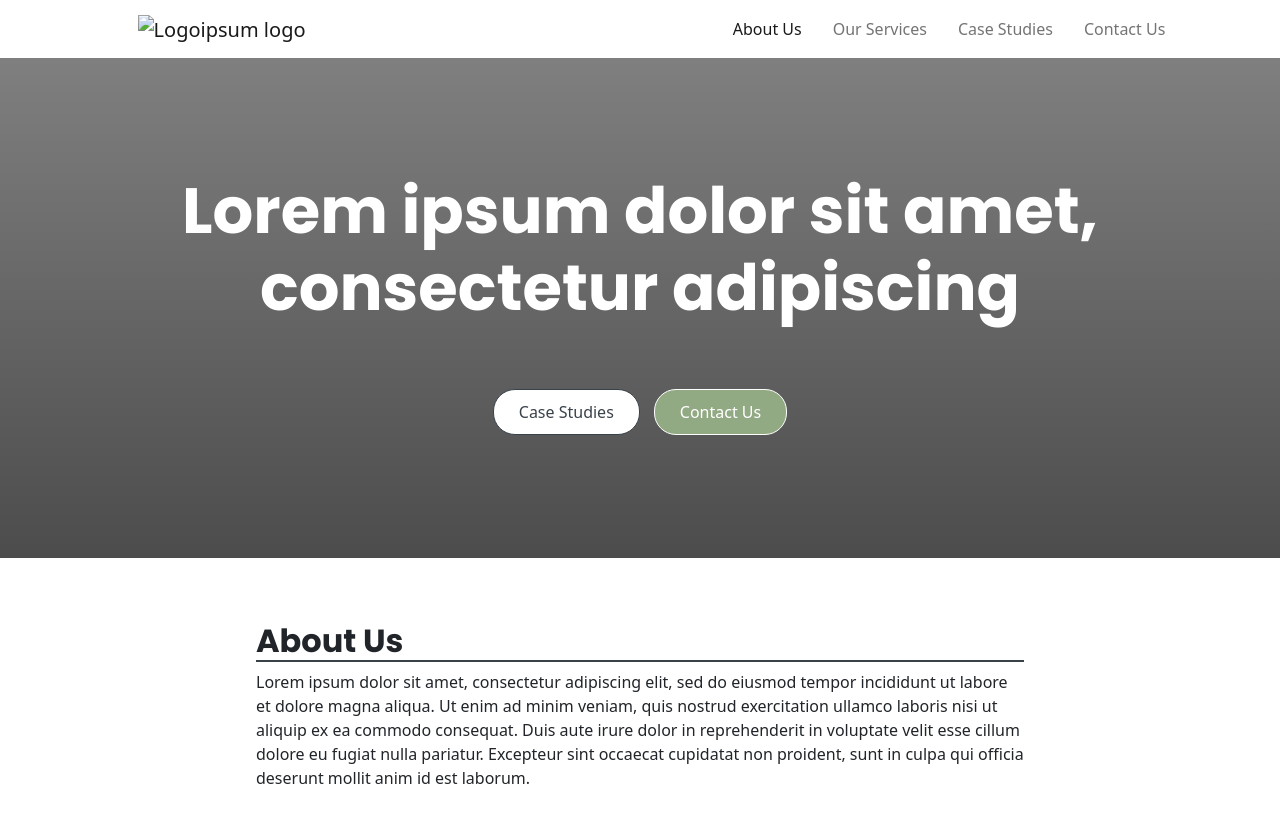
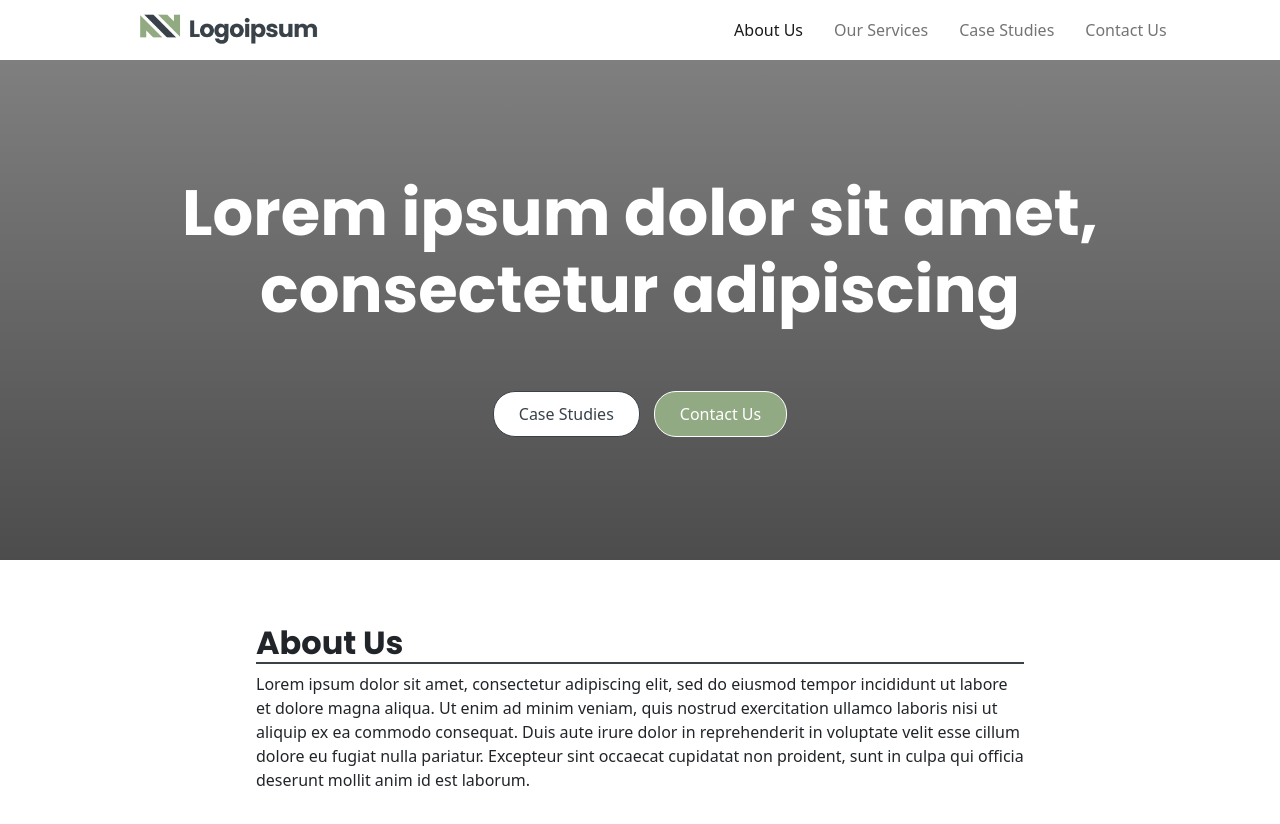
Before and after one commit to lauraz-15/website-services, a plain HTML site: page index.html in a window 1280 px wide. Drawn offline with nearby package versions, Linux system fonts and the light colour scheme; the site is published under a folder, as on GitHub Pages, so addresses that start at the root find nothing.

Commit message:
Add favicon and fix the logo issue

```diff
--- a/index.html
+++ b/index.html
@@ -4,6 +4,10 @@
     <meta charset="UTF-8">
     <meta http-equiv="X-UA-Compatible" content="IE=edge">
     <meta name="viewport" content="width=device-width, initial-scale=1.0">
+    <link rel="apple-touch-icon" sizes="180x180" href="/apple-touch-icon.png">
+    <link rel="icon" type="image/png" sizes="32x32" href="/favicon-32x32.png">
+    <link rel="icon" type="image/png" sizes="16x16" href="/favicon-16x16.png">
+    <link rel="manifest" href="/site.webmanifest">
     <link rel="preconnect" href="https://fonts.googleapis.com">
     <link rel="preconnect" href="https://fonts.gstatic.com" crossorigin>
     <link href="https://fonts.googleapis.com/css2?family=Poppins:wght@700&display=swap" rel="stylesheet">
@@ -16,7 +20,7 @@
                 <nav class="navbar navbar-expand-lg navbar-light bg-light">
                     <div class="container-fluid">
                         <a class="navbar-brand" href="#">
-                            <img src="/assets/images/logo_logoipsum.png" alt="Logoipsum logo" height="34">
+                            <img src="assets/images/logo_logoipsum.png" alt="Logoipsum logo" height="34">
                           </a>
                       <button class="navbar-toggler" type="button" data-bs-toggle="collapse" data-bs-target="#navbarNav" aria-controls="navbarNav" aria-expanded="false" aria-label="Toggle navigation">
                         <span class="navbar-toggler-icon"></span>
```
Also changed, not shown: android-chrome-192x192.png (added), android-chrome-512x512.png (added), apple-touch-icon.png (added), favicon-16x16.png (added), favicon-32x32.png (added), favicon.ico (added).
